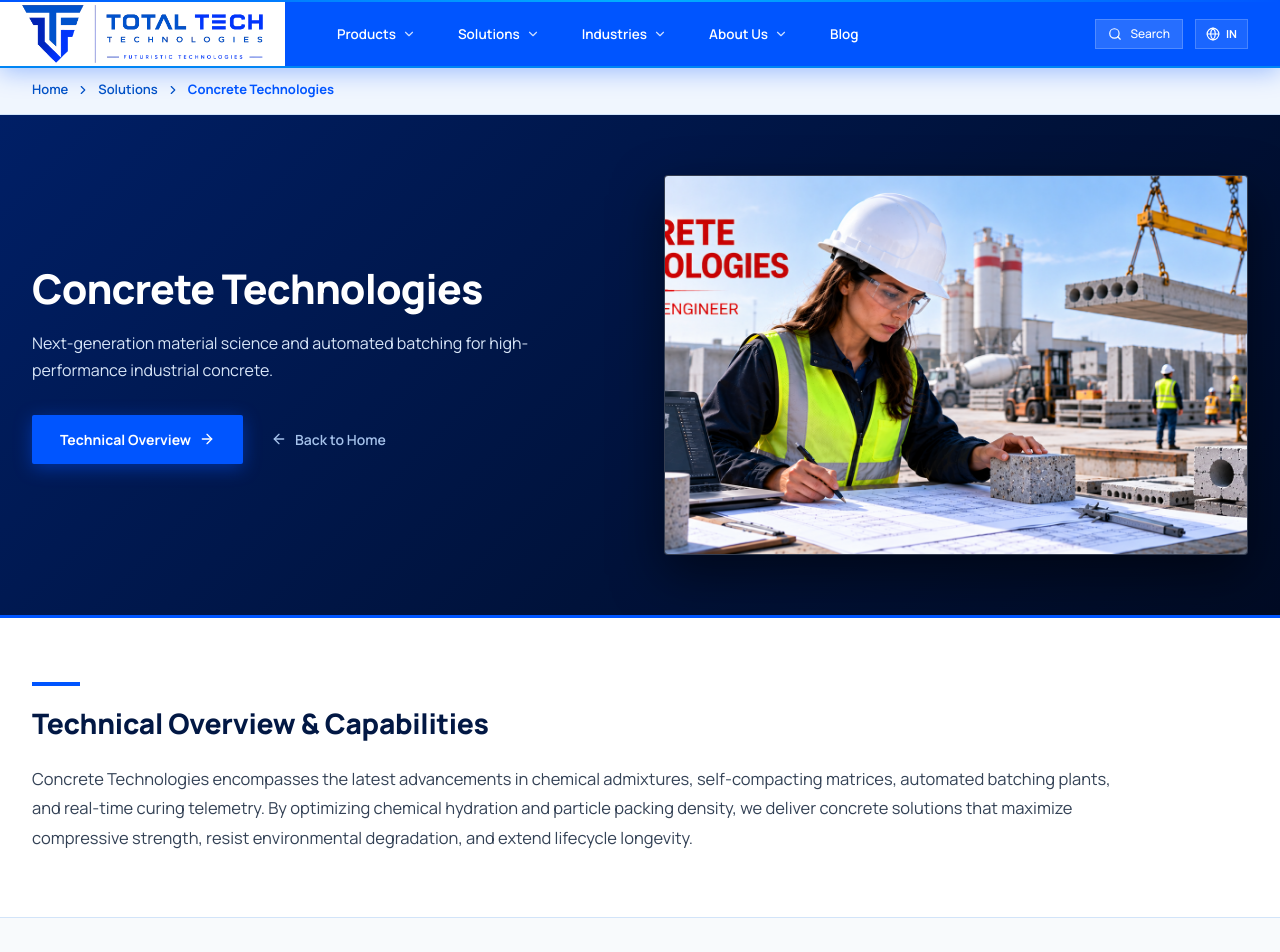
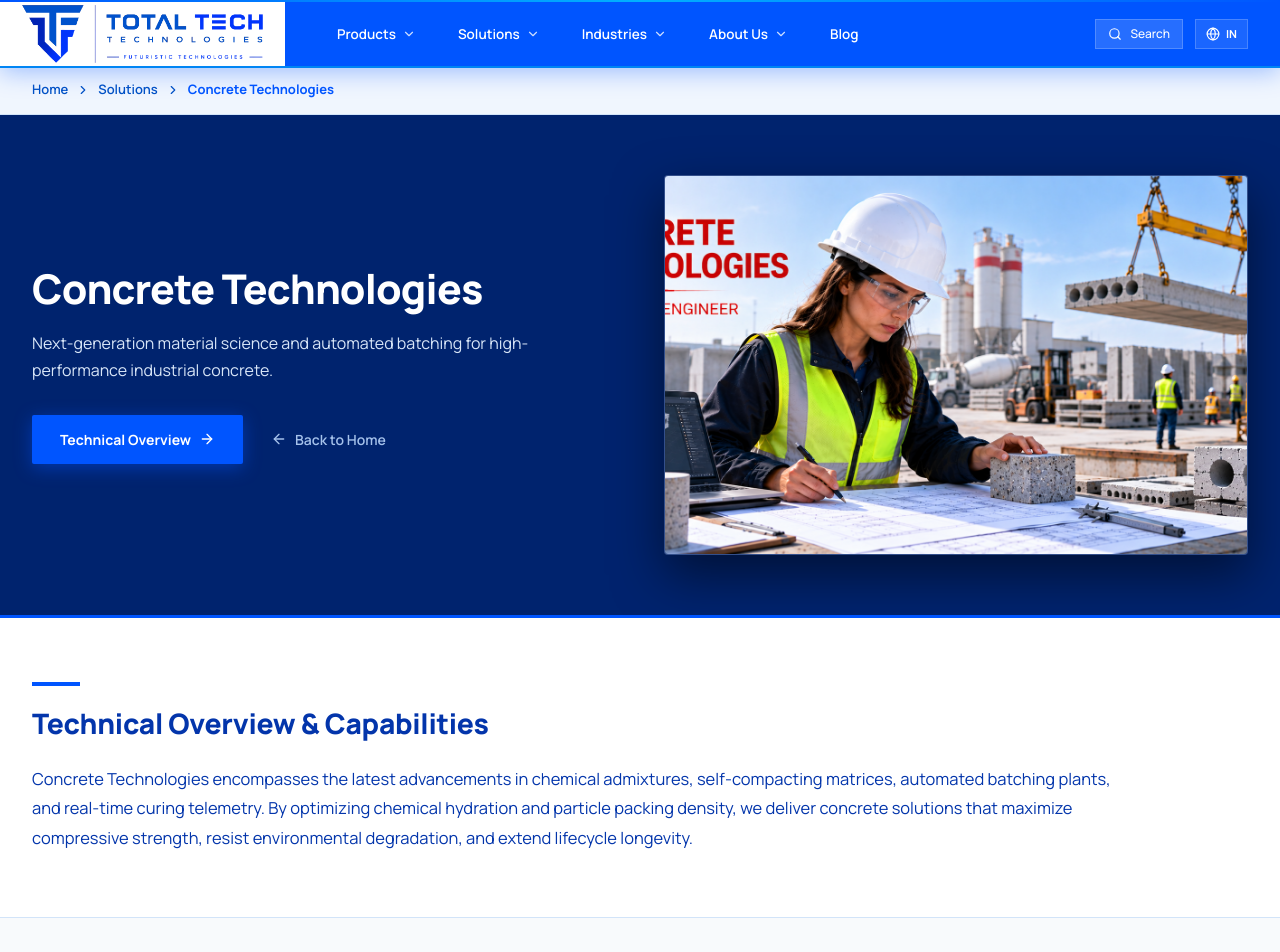
Before and after one commit to shantanukumar2026/totaltech-new, a Next.js app: page /solutions/concreate-technologies in a window 1280 px wide. Shown: the top 952 px of the page. Built offline with nearby package versions, Linux system fonts and the light colour scheme.

Commit message:
07/09/2026 5.50am

```diff
--- a/src/app/solutions/[slug]/solution.module.css
+++ b/src/app/solutions/[slug]/solution.module.css
@@ -1,7 +1,7 @@
 .pageWrapper {
   min-height: 100vh;
   background-color: #f8fbfe;
-  color: #0f172a;
+  color: #0335ab;
   display: flex;
   flex-direction: column;
   font-family: var(--font-family-global, system-ui, -apple-system, sans-serif);
@@ -51,7 +51,7 @@
 .heroSection {
   position: relative;
   width: 100%;
-  background: linear-gradient(135deg, #001f66 0%, #00123a 60%, #000b24 100%);
+  background: #00236e;
   color: #ffffff;
   padding: 60px 0;
   overflow: hidden;
@@ -147,7 +147,7 @@
   overflow: hidden;
   border: 1px solid rgba(255, 255, 255, 0.2);
   box-shadow: 0 20px 50px rgba(0, 0, 0, 0.5);
-  background-color: #020e26;
+  background-color: #00236e;
   display: flex;
   align-items: center;
   justify-content: center;
@@ -182,7 +182,7 @@
 .sectionHeading {
   font-size: clamp(24px, 2.2vw, 32px);
   font-weight: 800;
-  color: #021844;
+  color: #0335ab;
   margin: 0 0 20px 0;
   letter-spacing: -0.01em;
 }
@@ -190,7 +190,7 @@
 .overviewText {
   font-size: 16.5px;
   line-height: 1.8;
-  color: #334155;
+  color: #0335ab;
   margin: 0;
   max-width: 1100px;
   font-weight: 400;
@@ -230,7 +230,7 @@
 .relatedTitle {
   font-size: 28px;
   font-weight: 800;
-  color: #021844;
+  color: #0335ab;
   margin: 0;
 }
 
@@ -303,7 +303,7 @@
 .cardTitle {
   font-size: 16px;
   font-weight: 700;
-  color: #021844;
+  color: #0335ab;
   margin: 0 0 10px 0;
   line-height: 1.35;
   transition: color 0.2s ease;
@@ -316,7 +316,7 @@
 .cardDesc {
   font-size: 13px;
   line-height: 1.6;
-  color: #64748b;
+  color: #0051c5;
   margin: 0;
   display: -webkit-box;
   -webkit-line-clamp: 2;
--- a/src/app/solutions/solutions-catalog.module.css
+++ b/src/app/solutions/solutions-catalog.module.css
@@ -1,7 +1,7 @@
 .catalogWrapper {
   min-height: 100vh;
   background-color: #f8fbfe;
-  color: #0f172a;
+  color: #0335ab;
   display: flex;
   flex-direction: column;
   font-family: var(--font-family-global, system-ui, -apple-system, sans-serif);
@@ -49,7 +49,7 @@
 .heroSection {
   position: relative;
   width: 100%;
-  background: linear-gradient(135deg, #001f66 0%, #00123a 60%, #000b24 100%);
+  background: #00236e;
   color: #ffffff;
   padding: 64px 32px;
   text-align: center;
@@ -126,7 +126,7 @@
 .groupTitle {
   font-size: 22px;
   font-weight: 800;
-  color: #021844;
+  color: #0335ab;
   margin: 0;
 }
 
@@ -219,7 +219,7 @@
 .cardDesc {
   font-size: 13.5px;
   line-height: 1.6;
-  color: #475569;
+  color: #0051c5;
   margin: 0;
   display: -webkit-box;
   -webkit-line-clamp: 3;
```
